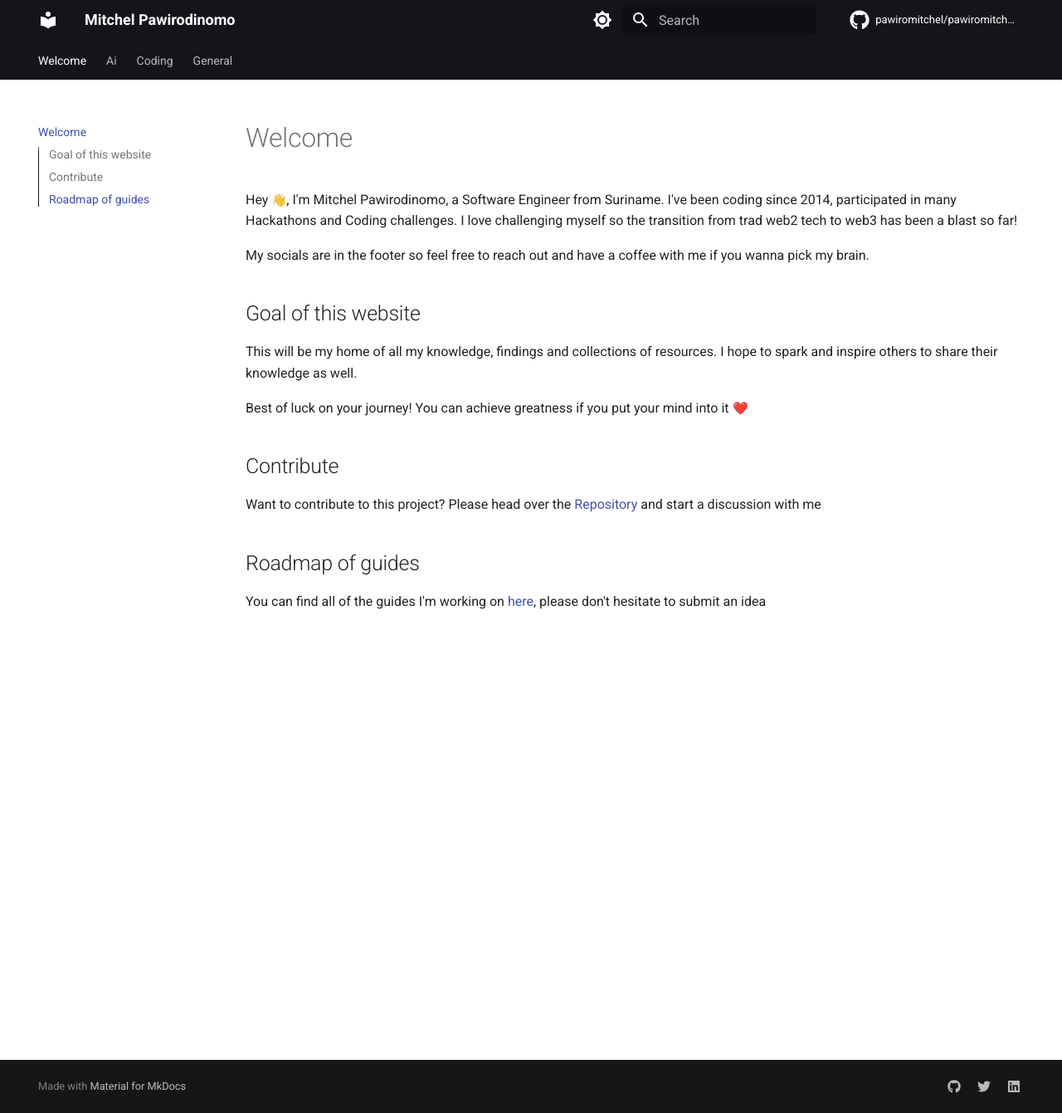
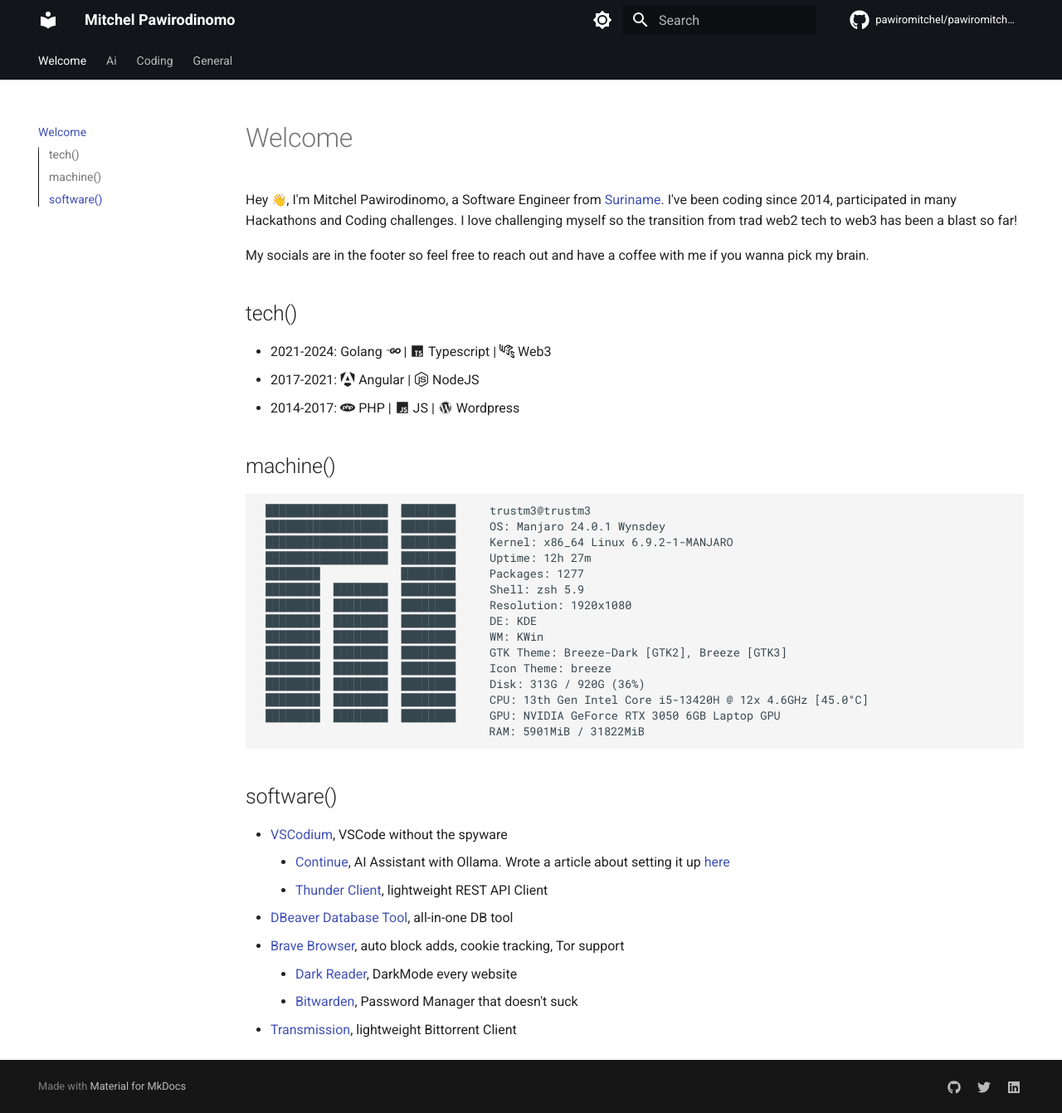
Before and after one commit to pawiromitchel/pawiromitchel.com, an MkDocs documentation site: the page built from docs/index.md, in a window 1280 px wide and 1341 px high. Shown: the whole window at 83% size. Built offline with MkDocs 1.6.1 and Material for MkDocs 9.7.7, drawn with Linux system fonts in a browser that asks for light colours; emoji names are drawn with the system emoji font; comment, search, counter and statistics services are not loaded.

Commit message:
revamped index and fixed ollama page

````diff
--- a/docs/index.md
+++ b/docs/index.md
@@ -1,16 +1,42 @@
 # Welcome
 
-Hey :wave:, I'm Mitchel Pawirodinomo, a Software Engineer from Suriname. I've been coding since 2014, participated in many Hackathons and Coding challenges. I love challenging myself so the transition from trad web2 tech to web3 has been a blast so far!
+Hey :wave:, I'm Mitchel Pawirodinomo, a Software Engineer from [Suriname](https://en.wikipedia.org/wiki/Suriname). I've been coding since 2014, participated in many Hackathons and Coding challenges. I love challenging myself so the transition from trad web2 tech to web3 has been a blast so far!
 
 My socials are in the footer so feel free to reach out and have a coffee with me if you wanna pick my brain.
 
-## Goal of this website
-This will be my home of all my knowledge, findings and collections of resources. I hope to spark and inspire others to share their knowledge as well.
+## tech()
 
-Best of luck on your journey! You can achieve greatness if you put your mind into it :heart:
+- 2021-2024: Golang :fontawesome-brands-golang: | :material-language-typescript: Typescript | :simple-web3dotjs: Web3
+- 2017-2021: :simple-angular: Angular | :simple-nodedotjs: NodeJS
+- 2014-2017: :simple-php: PHP | :material-language-javascript: JS | :material-wordpress: Wordpress
 
-## Contribute
-Want to contribute to this project? Please head over the [Repository](https://github.com/pawiromitchel/pawiromitchel.com) and start a discussion with me
+## machine()
 
-## Roadmap of guides
-You can find all of the guides I'm working on [here](https://github.com/pawiromitchel/pawiromitchel.com/issues?q=is%3Aopen+is%3Aissue+label%3Aguide), please don't hesitate to submit an idea
+```
+
+ ██████████████████  ████████     trustm3@trustm3
+ ██████████████████  ████████     OS: Manjaro 24.0.1 Wynsdey
+ ██████████████████  ████████     Kernel: x86_64 Linux 6.9.2-1-MANJARO
+ ██████████████████  ████████     Uptime: 12h 27m
+ ████████            ████████     Packages: 1277
+ ████████  ████████  ████████     Shell: zsh 5.9
+ ████████  ████████  ████████     Resolution: 1920x1080
+ ████████  ████████  ████████     DE: KDE
+ ████████  ████████  ████████     WM: KWin
+ ████████  ████████  ████████     GTK Theme: Breeze-Dark [GTK2], Breeze [GTK3]
+ ████████  ████████  ████████     Icon Theme: breeze
+ ████████  ████████  ████████     Disk: 313G / 920G (36%)
+ ████████  ████████  ████████     CPU: 13th Gen Intel Core i5-13420H @ 12x 4.6GHz [45.0°C]
+ ████████  ████████  ████████     GPU: NVIDIA GeForce RTX 3050 6GB Laptop GPU
+                                  RAM: 5901MiB / 31822MiB
+```
+
+## software()
+- [VSCodium](https://vscodium.com/#), VSCode without the spyware
+    - [Continue](https://docs.continue.dev/setup/overview), AI Assistant with Ollama. Wrote a article about setting it up [here](./ai/local-ai-with-ollama/)
+    - [Thunder Client](https://www.thunderclient.com/), lightweight REST API Client
+- [DBeaver Database Tool](https://dbeaver.io/), all-in-one DB tool
+- [Brave Browser](https://brave.com/), auto block adds, cookie tracking, Tor support
+    - [Dark Reader](https://darkreader.org/), DarkMode every website
+    - [Bitwarden](https://bitwarden.com/), Password Manager that doesn't suck
+- [Transmission](https://transmissionbt.com/), lightweight Bittorrent Client
````
Also changed, not shown: docs/ai/local-ai-with-ollama.md (+3 -3 lines).
